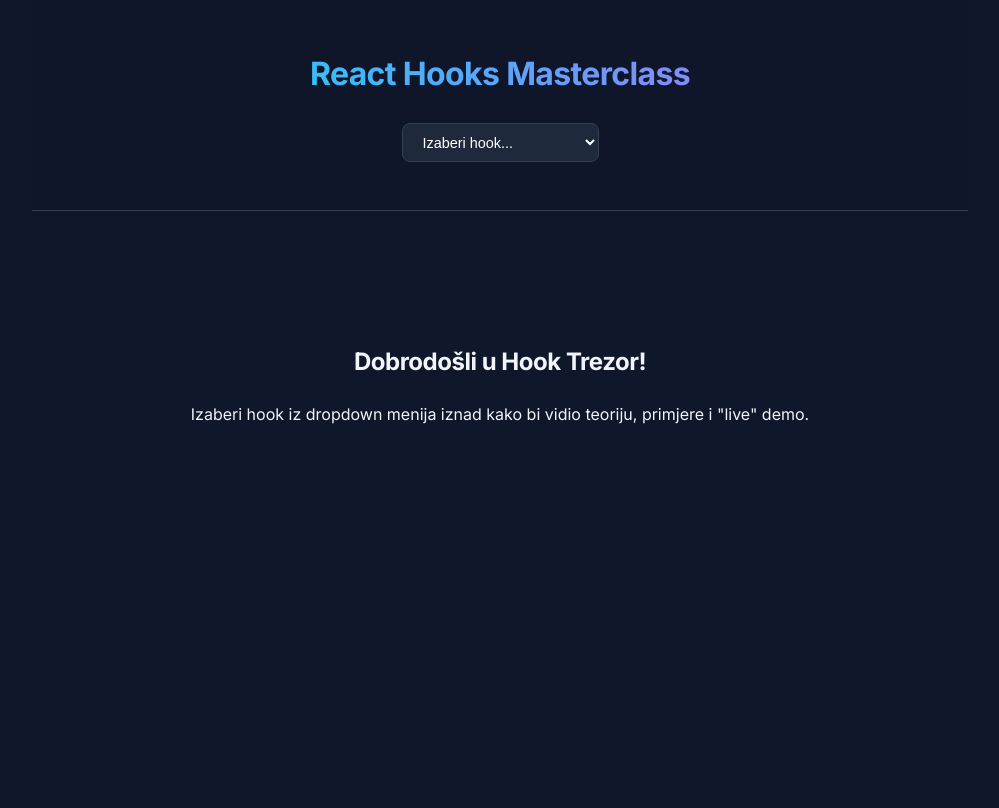
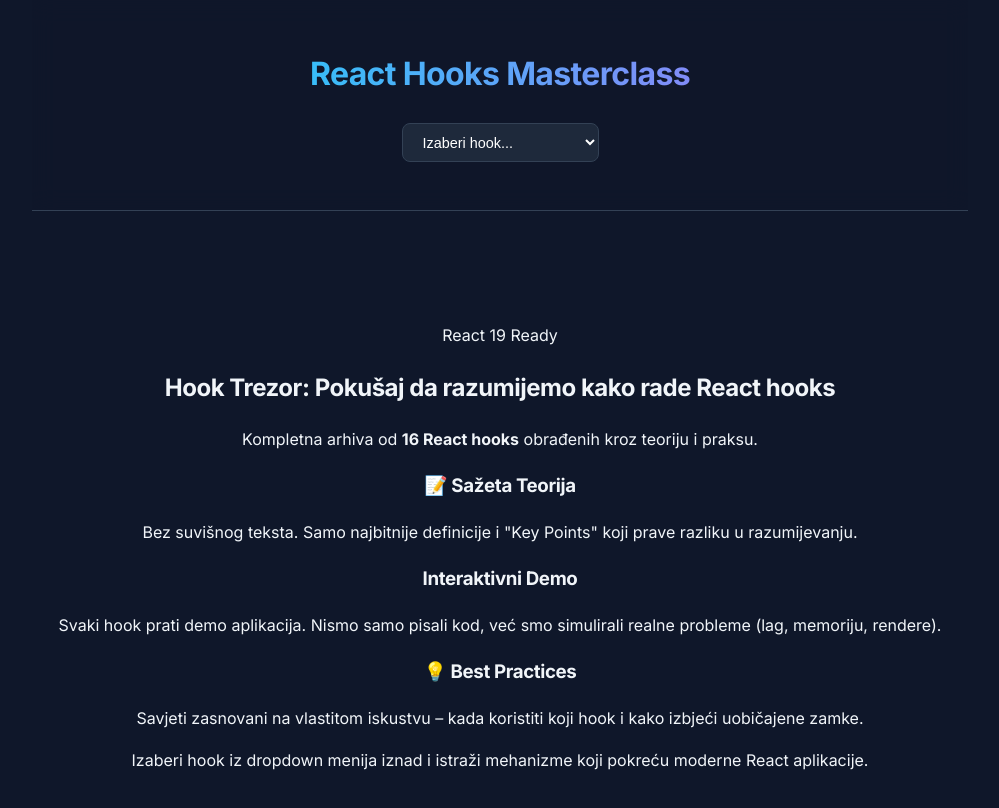
Before and after one commit to Skomorac/learnHooks, a React (Vite) app: page / in a window 1280 px wide. Shown: the top 808 px of the page, without its empty margins (140-1139 px from the left). Built offline with nearby package versions, Linux system fonts and the light colour scheme.

Commit message:
update landing page

```diff
--- a/src/App.tsx
+++ b/src/App.tsx
@@ -122,11 +122,46 @@
 function Home() {
   return (
     <div className="home-hero">
-      <h2>Dobrodošli u Hook Trezor!</h2>
-      <p>
-        Izaberi hook iz dropdown menija iznad kako bi vidio teoriju, primjere i
-        "live" demo.
+      <div className="hero-badge">React 19 Ready</div>
+      <h2>Hook Trezor: Pokušaj da razumijemo kako rade React hooks</h2>
+
+      <p className="hero-subtitle">
+        Kompletna arhiva od <strong>16 React hooks</strong> obrađenih kroz
+        teoriju i praksu.
       </p>
+
+      <div className="hero-cards">
+        <div className="hero-card">
+          <h3>📝 Sažeta Teorija</h3>
+          <p>
+            Bez suvišnog teksta. Samo najbitnije definicije i "Key Points" koji
+            prave razliku u razumijevanju.
+          </p>
+        </div>
+
+        <div className="hero-card">
+          <h3>Interaktivni Demo</h3>
+          <p>
+            Svaki hook prati demo aplikacija. Nismo samo pisali kod, već smo
+            simulirali realne probleme (lag, memoriju, rendere).
+          </p>
+        </div>
+
+        <div className="hero-card">
+          <h3>💡 Best Practices</h3>
+          <p>
+            Savjeti zasnovani na vlastitom iskustvu – kada koristiti koji hook i
+            kako izbjeći uobičajene zamke.
+          </p>
+        </div>
+      </div>
+
+      <div className="hero-footer">
+        <p>
+          Izaberi hook iz dropdown menija iznad i istraži mehanizme koji pokreću
+          moderne React aplikacije.
+        </p>
+      </div>
     </div>
   );
 }
```
